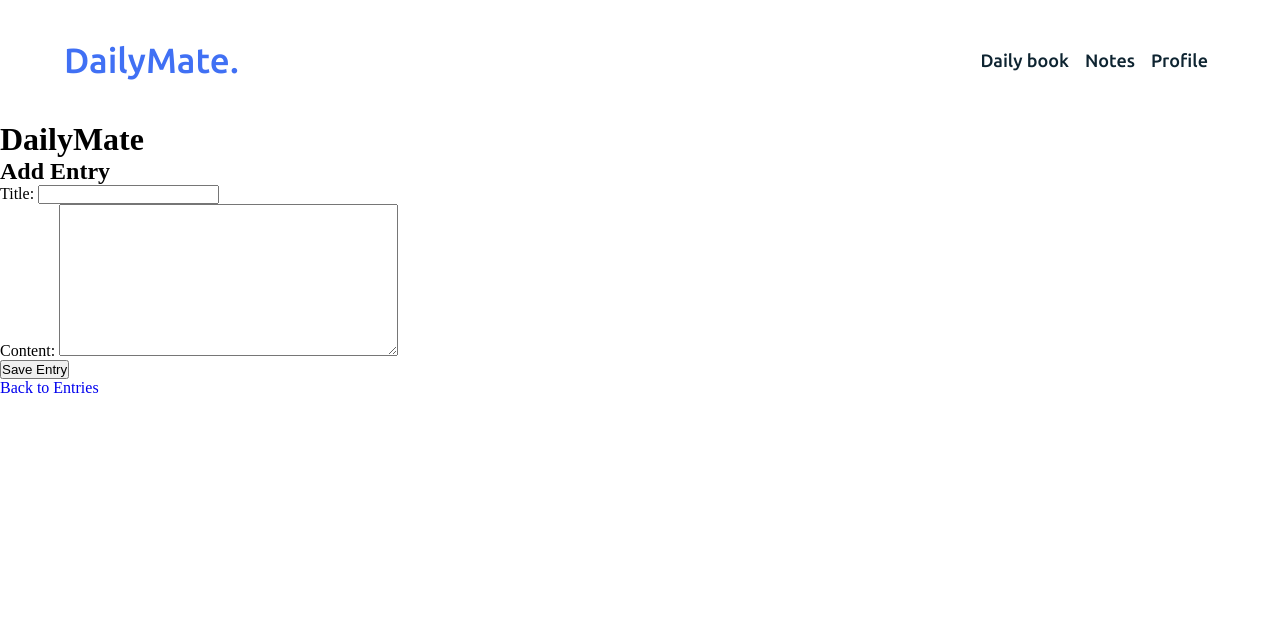
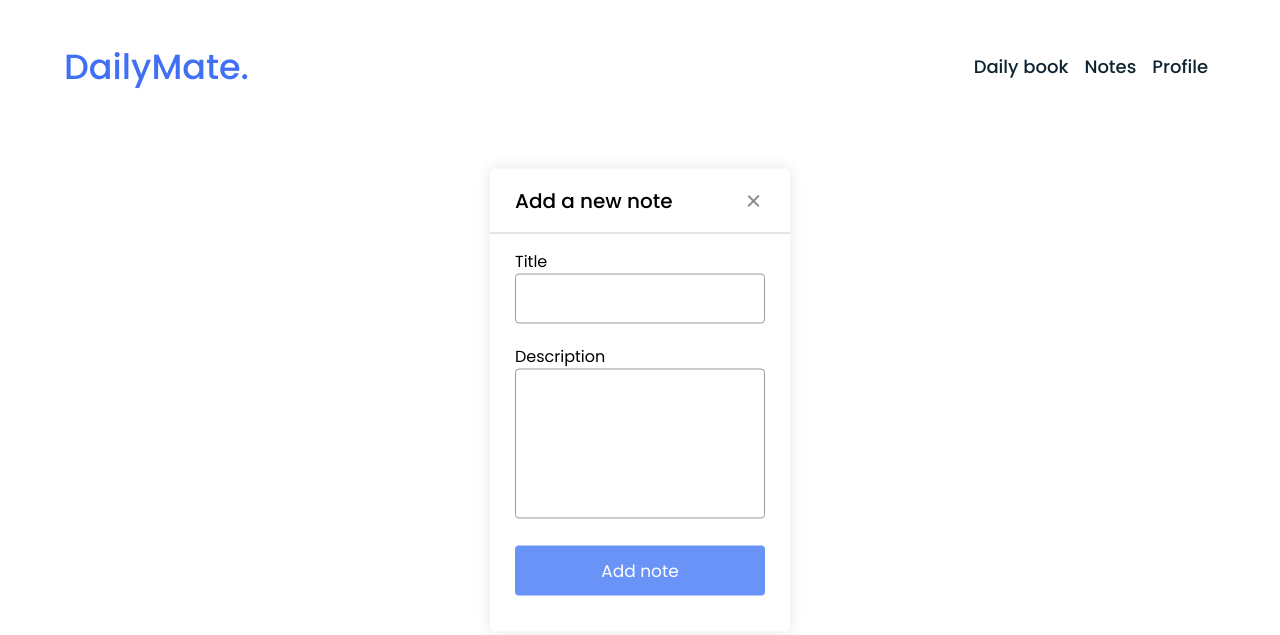
Before and after one commit to artem-andreyev/DailyMate-project, a Django app: a page that uses DailyMate_project/dailybook/templates/main/note_form.html in a window 1280 px wide. Shown: the top 635 px of the page. Run offline with Django 4.2, Linux system fonts and the light colour scheme; a user stored in the database is signed in.

Commit message:
Working on the note_form.css and html, old templates reconfiguration because of the database

```diff
--- /dev/null
+++ b/DailyMate_project/dailybook/static/css/note_form.css
@@ -0,0 +1,94 @@
+* {
+    margin: 0;
+    padding: 0;
+    box-sizing: border-box;
+    font-family: 'Poppins', sans-serif;
+  }
+
+  .content {
+    width: 300px;
+    padding-bottom: 1px;
+  }
+
+  .popup .content {
+    border-radius: 5px;
+    background: #fff;
+    width: 300px;
+    box-shadow: 0 0 15px rgba(0,0,0,0.1);
+  }
+
+  .content header {
+    display: flex;
+    align-items: center;
+    justify-content: space-between;
+    padding: 15px 25px;
+    border-bottom: 1px solid #ccc;
+  }
+
+  .content header p {
+    font-size: 20px;
+    font-weight: 500;
+    margin: 0;
+  }
+
+  .content header i {
+    color: #8b8989;
+    cursor: pointer;
+    font-size: 23px;
+  }
+
+  .content form {
+    margin: 15px 25px 35px;
+  }
+
+  .content form .row {
+    margin-bottom: 20px;
+  }
+
+  form :where(input, textarea) {
+    height: 50px;
+    width: 100%;
+    outline: none;
+    font-size: 17px;
+    padding: 0 15px;
+    border-radius: 4px;
+    border: 1px solid #999;
+  }
+
+  form :where(input, textarea):focus {
+    box-shadow: 0 2px 4px rgba(0,0,0,0.11);
+  }
+
+  form .row textarea {
+    height: 150px;
+    resize: none;
+    padding: 8px 15px;
+  }
+
+  form button {
+    width: 100%;
+    height: 50px;
+    color: #fff;
+    outline: none;
+    border: none;
+    cursor: pointer;
+    font-size: 17px;
+    border-radius: 4px;
+    background: #6A93F8;
+  }
+
+  .popup-box {
+    position: absolute;
+    top: 50%;
+    left: 50%;
+    transform: translate(-50%, -50%);
+    z-index: 2;
+  }
+
+  .popup-box .popup {
+    width: 300px;
+  }
+
+  .content {
+    width: 100%;
+  }
--- a/DailyMate_project/dailybook/static/css/note_list.js
+++ b/DailyMate_project/dailybook/static/css/note_list.js
@@ -111,4 +111,7 @@ addBtn.addEventListener("click", e => {
         showNotes();
         closeIcon.click();
     }
+
+    const addBox = document.querySelector(".add-box");
+
 });
--- a/DailyMate_project/dailybook/templates/main/note_form.html
+++ b/DailyMate_project/dailybook/templates/main/note_form.html
@@ -1,11 +1,46 @@
 {% extends 'base.html' %}
+{% load static %}
+
+{% block title %}Note list - DailyMate{% endblock %}
+
+{% block header%}
+  <link rel="stylesheet" href="{% static 'css/note_form.css' %}">
+  <meta name="viewport" content="width=device-width, initial-scale=1.0">
+  <link rel="stylesheet" href="https://unicons.iconscout.com/release/v4.0.0/css/line.css">
+{% endblock %}
+
 {% block content %}
-  <h2>{% if form.instance.pk %}Edit{% else %}Add{% endif %} Entry</h2>
-  <form method="post">
-    {% csrf_token %}
-    {{ form.as_p }}
-    <button type="submit">Save Entry</button>
-  </form>
-  <a href="{% url 'note_list' username=request.user.username %}">Back to Entries</a>
+  <ul>
+    {% for entry in entries %}
+      <li>
+        <a href="{% url 'entry_detail' username=entry.author.username pk=entry.pk %}">{{ entry.title }}</a>
+      </li>
+    {% endfor %}
+  </ul>
+
+  <div class="popup-box">
+    <div class="popup">
+      <div class="content">
+        <header>
+          <p>Add a new note</p>
+          <i class="uil uil-times"></i>
+        </header>
+        <form action="#">
+          {% csrf_token %}
+          <div class="row title">
+            <label>Title</label>
+            <input type="text" spellcheck="false">
+          </div>
+          <div class="row description">
+            <label>Description</label>
+            <textarea spellcheck="false"></textarea>
+          </div>
+          <button>Add note</button>
+        </form>
+      </div>
+    </div>
+  </div>
+
+  <script src="{% static 'css/note_list.js' %}"></script>
 
 {% endblock %}
```
Also changed, not shown: DailyMate_project/dailybook/templates/main/note_list.html (+7 -31 lines), DailyMate_project/db.sqlite3.
